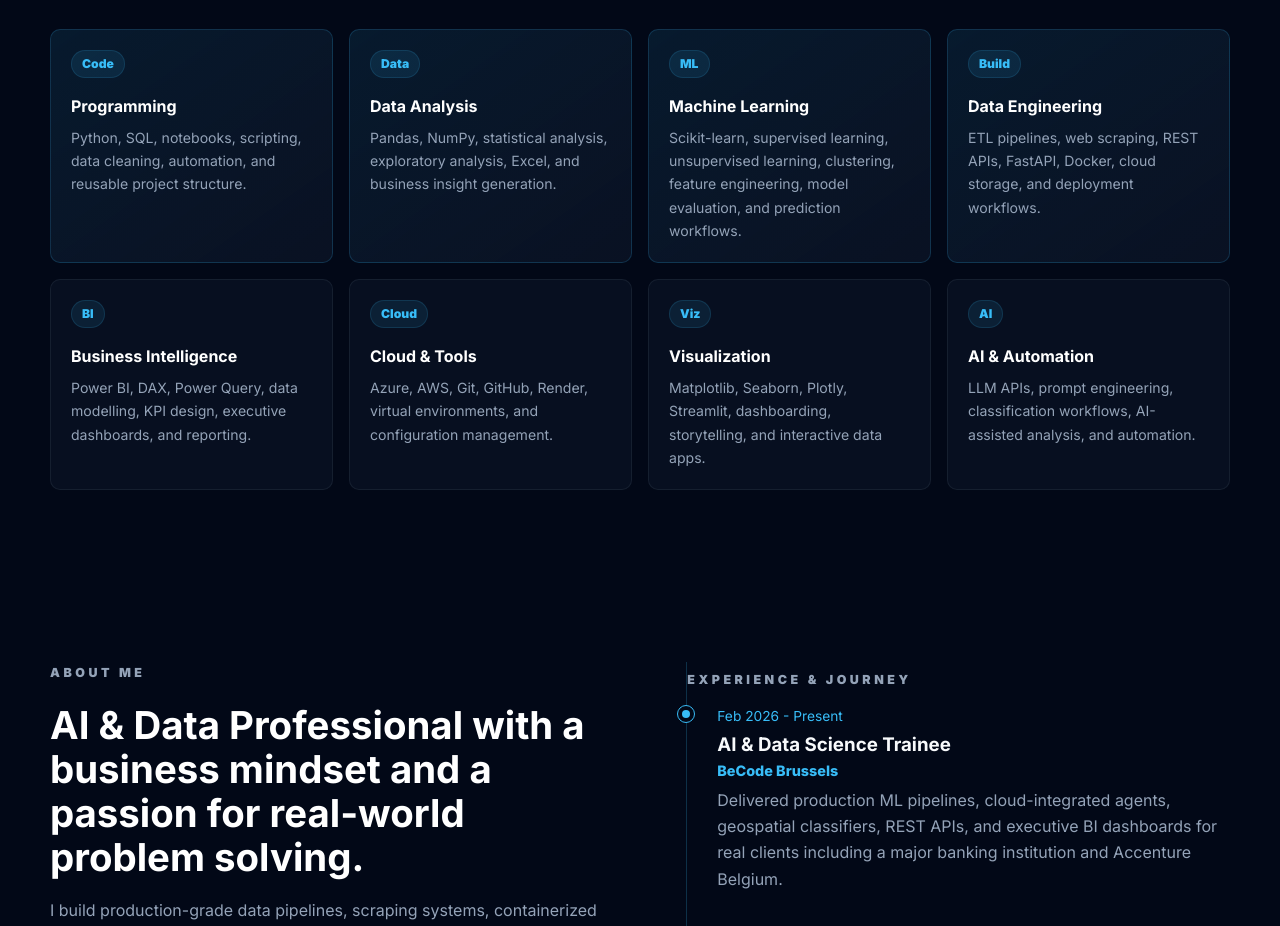
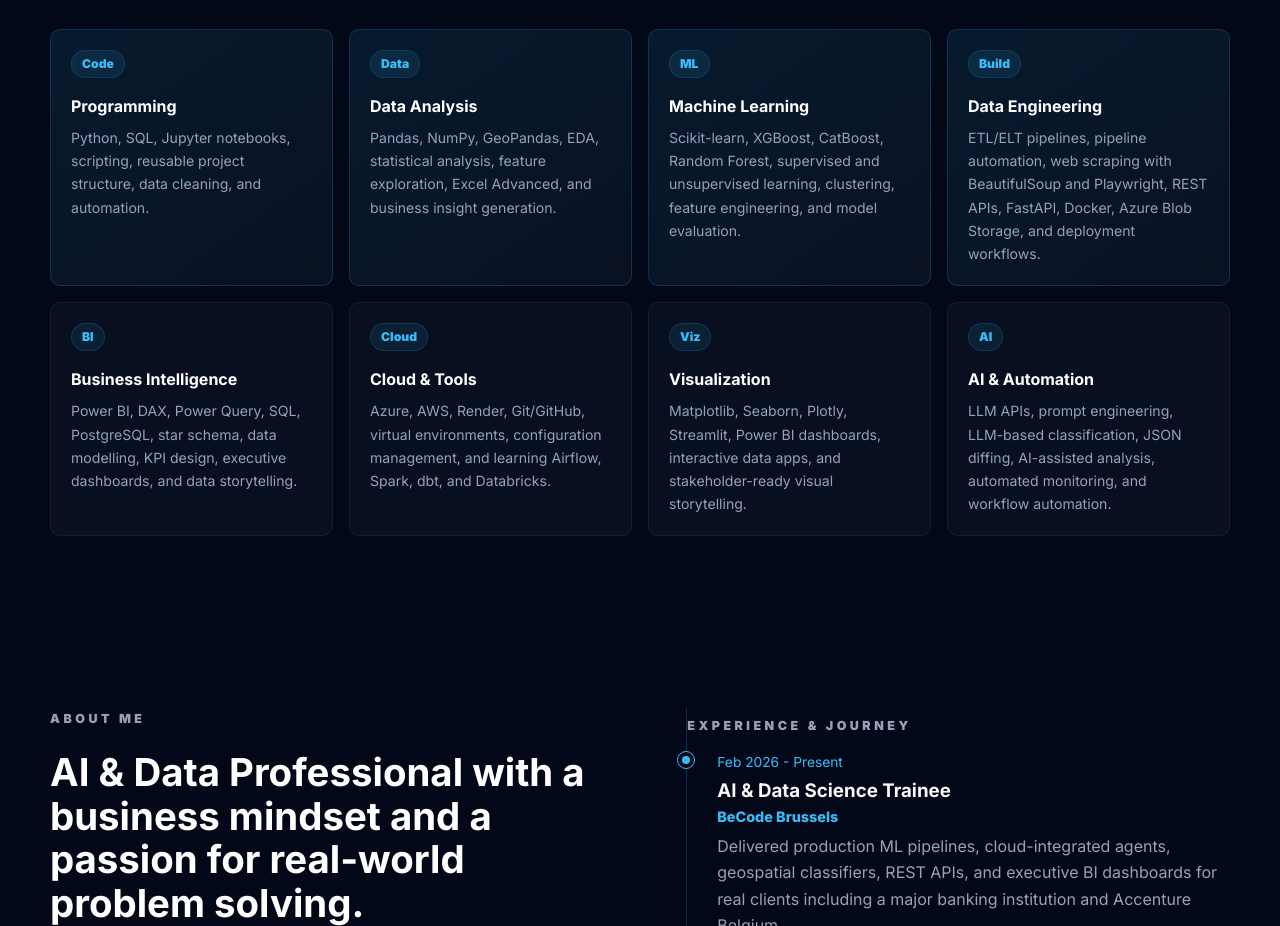
Before and after one commit to JonbeshAhmadzai/Portfolio-Jon, a plain HTML site: page index.html in a window 1280 px wide. Shown: the part 3040-3966 px from the top of the page. Drawn offline with Linux system fonts and the light colour scheme.

Commit message:
Update skills from CV

```diff
--- a/index.html
+++ b/index.html
@@ -345,42 +345,42 @@
               <article class="skill-card skill-card-primary">
                 <span>Code</span>
                 <h3>Programming</h3>
-                <p>Python, SQL, notebooks, scripting, data cleaning, automation, and reusable project structure.</p>
+                <p>Python, SQL, Jupyter notebooks, scripting, reusable project structure, data cleaning, and automation.</p>
               </article>
               <article class="skill-card skill-card-primary">
                 <span>Data</span>
                 <h3>Data Analysis</h3>
-                <p>Pandas, NumPy, statistical analysis, exploratory analysis, Excel, and business insight generation.</p>
+                <p>Pandas, NumPy, GeoPandas, EDA, statistical analysis, feature exploration, Excel Advanced, and business insight generation.</p>
               </article>
               <article class="skill-card skill-card-primary">
                 <span>ML</span>
                 <h3>Machine Learning</h3>
-                <p>Scikit-learn, supervised learning, unsupervised learning, clustering, feature engineering, model evaluation, and prediction workflows.</p>
+                <p>Scikit-learn, XGBoost, CatBoost, Random Forest, supervised and unsupervised learning, clustering, feature engineering, and model evaluation.</p>
               </article>
               <article class="skill-card skill-card-primary">
                 <span>Build</span>
                 <h3>Data Engineering</h3>
-                <p>ETL pipelines, web scraping, REST APIs, FastAPI, Docker, cloud storage, and deployment workflows.</p>
+                <p>ETL/ELT pipelines, pipeline automation, web scraping with BeautifulSoup and Playwright, REST APIs, FastAPI, Docker, Azure Blob Storage, and deployment workflows.</p>
               </article>
               <article class="skill-card">
                 <span>BI</span>
                 <h3>Business Intelligence</h3>
-                <p>Power BI, DAX, Power Query, data modelling, KPI design, executive dashboards, and reporting.</p>
+                <p>Power BI, DAX, Power Query, SQL, PostgreSQL, star schema, data modelling, KPI design, executive dashboards, and data storytelling.</p>
               </article>
               <article class="skill-card">
                 <span>Cloud</span>
                 <h3>Cloud & Tools</h3>
-                <p>Azure, AWS, Git, GitHub, Render, virtual environments, and configuration management.</p>
+                <p>Azure, AWS, Render, Git/GitHub, virtual environments, configuration management, and learning Airflow, Spark, dbt, and Databricks.</p>
               </article>
               <article class="skill-card">
                 <span>Viz</span>
                 <h3>Visualization</h3>
-                <p>Matplotlib, Seaborn, Plotly, Streamlit, dashboarding, storytelling, and interactive data apps.</p>
+                <p>Matplotlib, Seaborn, Plotly, Streamlit, Power BI dashboards, interactive data apps, and stakeholder-ready visual storytelling.</p>
               </article>
               <article class="skill-card">
                 <span>AI</span>
                 <h3>AI & Automation</h3>
-                <p>LLM APIs, prompt engineering, classification workflows, AI-assisted analysis, and automation.</p>
+                <p>LLM APIs, prompt engineering, LLM-based classification, JSON diffing, AI-assisted analysis, automated monitoring, and workflow automation.</p>
               </article>
             </div>
           </div>
```
